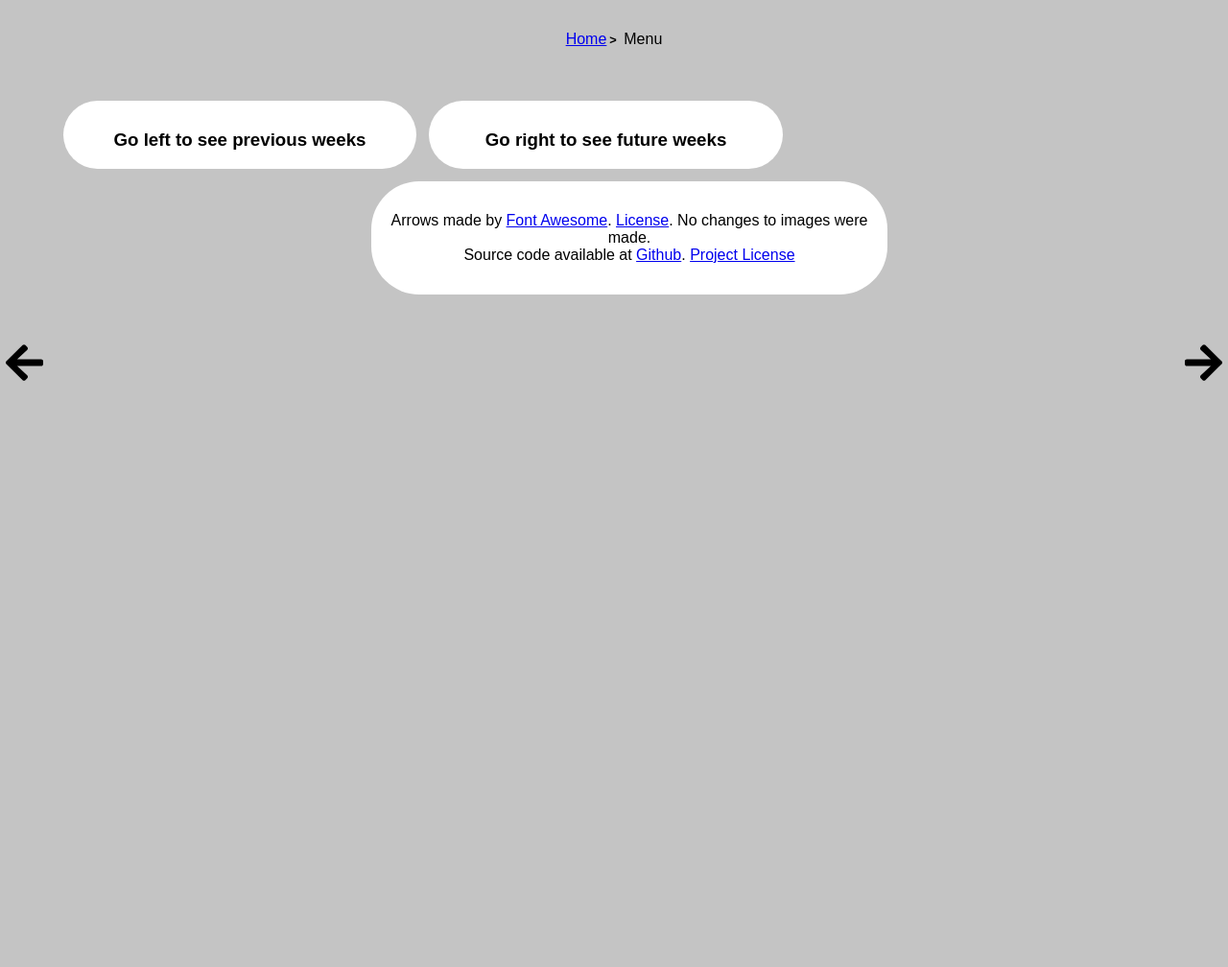
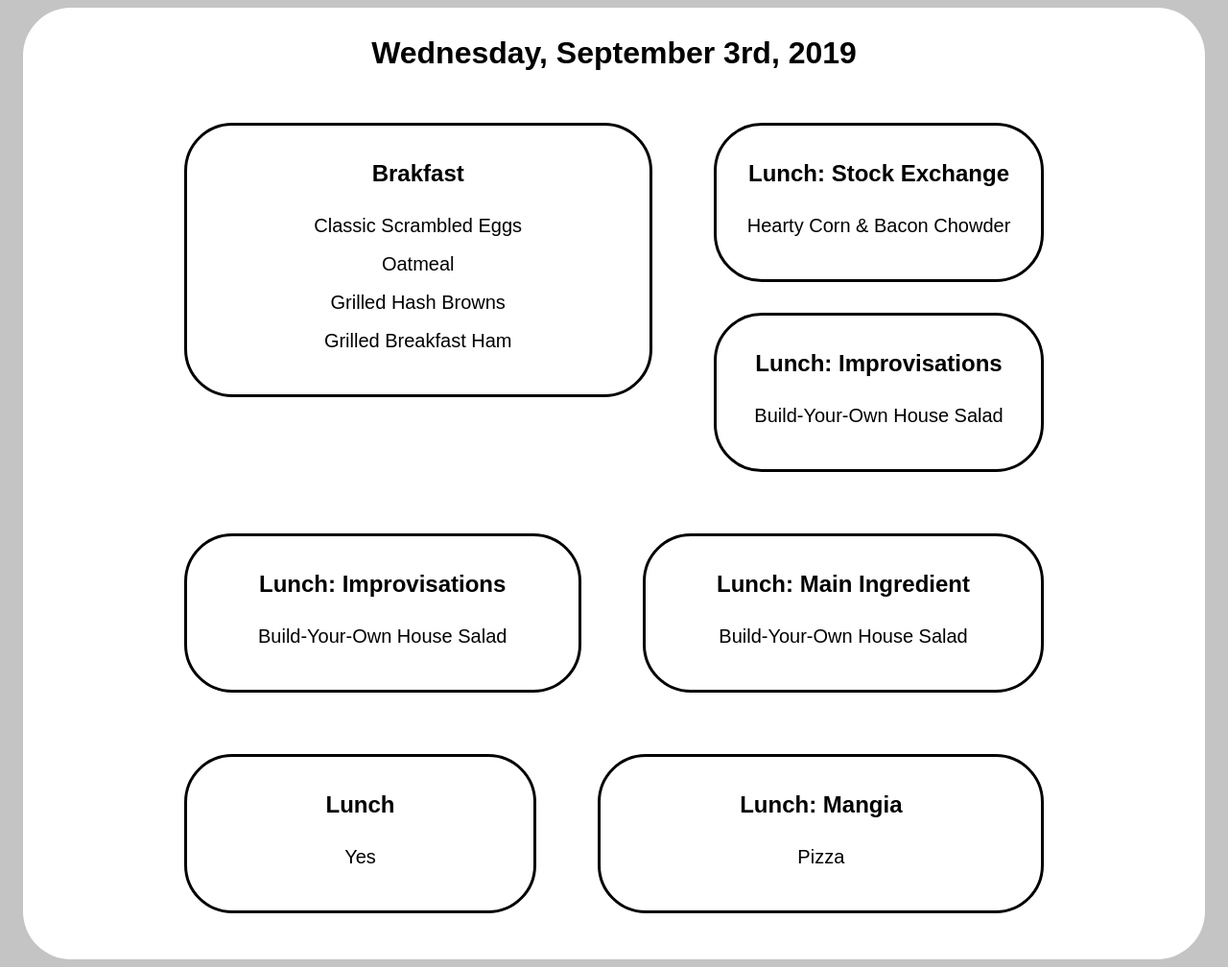
Before and after one commit to lkellar/menu, a Python web app: template templates/index.html in a window 1280 px wide. Shown: the whole page at 96% size. Before the commit the page ends 397 px from the top, so only its background shows below. Run offline with Jinja, Linux system fonts and the light colour scheme; the template is opened without the code that fills it, so the values that code supplies are empty.

Commit message:
started work on new web page, not even close to done

```diff
--- a/static/main.js
+++ /dev/null
@@ -1,131 +0,0 @@
-function init() {
-    const before = document.getElementsByClassName('before');
-    const lastBefore = before[before.length - 1];
-    if (lastBefore) {
-        lastBefore.classList.add('visible');
-    }
-
-    const current = document.getElementsByClassName('current')[0];
-    if (current) {
-        current.classList.add('visible');
-    }
-
-    const after = document.getElementsByClassName('after')[0];
-    if (after) {
-        after.classList.add('visible');
-    }
-    document.addEventListener('touchstart', handleTouchStart, false);
-    document.addEventListener('touchmove', handleTouchMove, false);
-}
-
-function change(left) {
-    if (left) {
-        if (document.getElementsByClassName('after').length > 1) {
-            const before = document.getElementsByClassName('before visible')[0];
-            if (before) {
-                before.classList.remove('visible');
-            }
-            const oldCurrent = document.getElementById('current');
-            oldCurrent.removeAttribute('id');
-            oldCurrent.classList.add('before', 'visible');
-
-            const newCurrent = document.getElementsByClassName('after visible')[0];
-            newCurrent.classList.remove('after', 'visible');
-            newCurrent.id = 'current';
-            const after = document.getElementsByClassName('after')[0];
-            if (after) {
-                after.classList.add('visible');
-            }
-        }  else {
-            changeWeek(true);
-        }
-    } else {
-        if (document.getElementsByClassName('before').length > 1) {
-            const after = document.getElementsByClassName('after visible')[0];
-            if (after) {
-                after.classList.remove('visible');
-            }
-            const oldCurrent = document.getElementById('current');
-            oldCurrent.removeAttribute('id');
-            oldCurrent.classList.add('after', 'visible');
-
-            const newCurrent = document.getElementsByClassName('before visible')[0];
-            newCurrent.classList.remove('before', 'visible');
-            newCurrent.id = 'current';
-
-            const beforeList = document.getElementsByClassName('before');
-            const before = beforeList[beforeList.length - 1];
-            if (before) {
-                before.classList.add('visible');
-            }
-        }
-        else {
-            changeWeek(false);
-        }
-    }
-}
-
-function changeWeek(add) {
-    let url = new URL(window.location.href);
-    let weeks = Number(url.searchParams.get('weeks'));
-    if (add) {
-        weeks += 1
-    } else {
-        weeks -= 1;
-    }
-    url.searchParams.set('weeks', weeks.toString());
-    if (add) {
-        url.searchParams.set('entry', 'first');
-    } else {
-        url.searchParams.set('entry', 'last')
-    }
-    window.location.href = url.toString();
-
-}
-
-function handleTouchStart(evt) {
-    xDown = evt.touches[0].clientX;
-    yDown = evt.touches[0].clientY;
-}
-
-function handleTouchMove(evt) {
-    if ( ! xDown || ! yDown ) {
-        return;
-    }
-
-    var xUp = evt.touches[0].clientX;
-    var yUp = evt.touches[0].clientY;
-
-    var xDiff = xDown - xUp;
-    var yDiff = yDown - yUp;
-
-    if ( Math.abs( xDiff ) > Math.abs( yDiff ) ) {/*most significant*/
-        if (Math.abs(xDiff) > 10) {
-            if (xDiff > 0) {
-                change(true)
-            } else {
-                change(false)
-            }
-        }
-    }
-    /* reset values */
-    xDown = null;
-    yDown = null;
-}
-
-function keyDown(oToCheckField, oKeyEvent) {
-    if (oKeyEvent.key === 'ArrowRight' || oKeyEvent.key === 'd') {
-        change(true)
-    } else if (oKeyEvent.key === 'ArrowLeft' || oKeyEvent.key === 'a') {
-        change(false)
-    }
-}
-
-const navBar = document.getElementsByTagName('nav')[0];
-if (navBar.getElementsByTagName('li').length === 1) {
-    navBar.style.display = 'none';
-}
-
-let xDown = null;
-let yDown = null;
-init();
--- a/static/style.css
+++ b/static/style.css
@@ -3,127 +3,40 @@ body {
     font-family: sans-serif;
 }
 
-#main {
+.surround {
+    text-align: center;
+    background-color: #FFFFFF;
+    border-radius: 50px;
+    padding: 0.5em 1em 1em;
+    width: 95%;
+    margin: 0 auto;
+}
+
+.stations {
+    margin: 0 10%;
+    align-items: flex-start;
     display: flex;
     flex-flow: row wrap;
-    margin: 0 4vw 1vw 4vw
 }
 
-.day {
-    width: 27vw;
-    border-radius: 50px;
-    background-color: white;
-    padding: 1% 1% 0 1%;
-    display: none;
-    text-align: center;
-    margin: 0 0.5vw;
-    height: auto;
+.double-station, .station {
+
+    margin: 0 auto;
 }
 
-
-#current {
-    display: inline-block;
+.station {
+    border: solid;
+    padding: 1em 2em;
+    border-radius: 50px;
+    margin: 2em;
+    flex: auto;
 }
 
-.visible {
-    display: inline-block;
-}
-
-ul {
+.station ul {
     list-style-type: none;
     padding: 0;
+
+
+    font-size: 125%;
+    line-height: 2;
 }
-
-li {
-    padding: 1% 0;
-}
-
-h2 {
-    margin: 0 10%;
-    font-size: x-large;
-    height: auto;
-}
-
-footer {
-    text-align: center;
-    background: white;
-    border-radius: 50px;
-    padding: 1rem;
-    width: 40%;
-    margin: 0 30%;
-}
-
-.arrow {
-    width: 3vw;
-    position: absolute;
-    bottom: 50vh;
-    margin: 0 0.5vw
-}
-
-#left {
-    left: 0;
-}
-
-#right {
-    right: 0;
-}
-
-.hidden {
-    background-color: #c4c4c4;
-}
-
-@media only screen and (orientation: portrait) {
-    .visible {
-      display: none;
-    }
-    #current {
-        width: 90vw;
-        margin: 0 5vw;
-        padding: 1%;
-    }
-
-    footer {
-        width: 80vw;
-        margin: 0 auto;
-    }
-}
-
-/* Darkmode stuff */
-
-@media (prefers-color-scheme: dark) {
-    .day, footer, nav {
-        background-color: #d3d3d3;
-    }
-
-    body, .hidden {
-        background-color: #515151;
-    }
-
-}
-
-nav {
-    padding: 1em;
-    border-radius: 50px;
-    width: 60%;
-    margin: 0 auto 2em;
-    text-align: center;
-}
-
-nav ol {
-    list-style-type: none;
-    padding-left: 0;
-    margin: auto;
-}
-
-nav li {
-    display: inline-block;
-}
-
-nav a::after {
-    display: inline-block;
-    color: #000;
-    content: '>';
-    font-size: 80%;
-    font-weight: bold;
-    padding: 0 3px;
-}
--- a/templates/index.html
+++ b/templates/index.html
@@ -6,23 +6,8 @@
     <link rel="stylesheet" href="{{ url_for('static', filename='style.css') }}" type="text/css">
     <meta name="viewport" content="width=device-width, initial-scale=1">
 </head>
-{% macro genDay(_class, data, date, id=None) %}
-    <div class="{{ _class }}" id="{{ id if id }}">
-        <h2>{{ datetime.strptime(date, '%Y-%m-%d').strftime(
-            '%A, %B %d, %Y') }}</h2>
-        <ul>
-            {% for i in data.menu %}
-                {% if i.startswith('\n') %}
-                    <h3>{{ i.replace('\n','') }}</h3>
-                {% else %}
-                    <li>{{ i }}</li>
-                {% endif %}
-            {% endfor %}
-        </ul>
-    </div>
-{%- endmacro %}
-<body onkeydown="keyDown(this, event);">
-<nav>
+<body>
+<!---<nav>
 {# A dynamic navigation bar #}
     <ol>
         {% if url_for('index') != '/' %}
@@ -31,30 +16,63 @@
         <li>Menu</li>
     </ol>
 </nav>
-<img alt="Left Arrow" class="arrow" id="left" onclick="change(false);" src="{{ url_for('static', filename='assets/left.svg') }}">
-<img alt="Right Arrow" class="arrow" id="right" onclick="change(true);" src="{{ url_for('static', filename='assets/right.svg') }}">
-<div id="main">
-    <div class="day before hidden"></div>
-    <div class="day before">
-        <h3>Go left to see previous weeks</h3>
+--->
+<div class="surround">
+    <h1>Wednesday, September 3rd, 2019</h1>
+    <div class="stations">
+        <div class="station">
+            <h2>Brakfast</h3>
+            <ul>
+                <li>Classic Scrambled Eggs</li>
+                <li>Oatmeal</li>
+                <li>Grilled Hash Browns</li>
+                <li>Grilled Breakfast Ham</li>
+            </ul>
+        </div>
+        <div class="double-station">
+            <div class="station">
+                <h2>Lunch: Stock Exchange</h2>
+                <ul>
+                    <li>Hearty Corn & Bacon Chowder</li>
+                </ul>
+            </div>
+            <div class="station">
+                <h2>Lunch: Improvisations</h2>
+                <ul>
+                    <li>Build-Your-Own House Salad</li>
+                </ul>
+            </div>
+        </div>
+
+        <div class="station">
+            <h2>Lunch: Improvisations</h2>
+            <ul>
+                <li>Build-Your-Own House Salad</li>
+            </ul>
+        </div>
+
+        <div class="station">
+            <h2>Lunch: Main Ingredient</h2>
+            <ul>
+                <li>Build-Your-Own House Salad</li>
+            </ul>
+        </div>
+        <div class="station">
+            <h2>Lunch</h2>
+            <ul>
+                <li>Yes</li>
+            </ul>
+        </div>
+        <div class="station">
+                <h2>Lunch: Mangia</h2>
+                <ul>
+                    <li>Pizza</li>
+                </ul>
+            </div>
     </div>
-    {% for i in data['before'] %}
-        {{ genDay('day before', data['before'][i], i) }}
-    {% endfor %}
-    {% for i in data['current'] %}
-        {{ genDay('day', data['current'][i], i, id='current') }}
-    {% endfor %}
-    {% for i in data['after'] %}
-        {{ genDay('day after', data['after'][i], i) }}
-    {% endfor %}
-    <div class="day after">
-        <h3>Go right to see future weeks</h3>
-    </div>
-    <div class="day after hidden"></div>
 </div>
-<footer>
-    <p>Arrows made by <a href="https://fontawesome.com">Font Awesome</a>. <a href="https://fontawesome.com/license/free">License</a>. No changes to images were made. <br>Source code available at <a href="https://github.com/katzrkool/menu">Github</a>. <a href="https://github.com/katzrkool/menu/blob/master/LICENSE">Project License</a></p>
-</footer>
-<script type="text/javascript" src="{{ url_for('static', filename='main.js')}}"></script>
+<!---<footer>
+    Source code available at <a href="https://github.com/katzrkool/menu">Github</a>. <a href="https://github.com/katzrkool/menu/blob/master/LICENSE">Project License</a></p>
+</footer>--->
 </body>
 </html>
```
Also changed, not shown: menu/app.py (+25 -3 lines), static/error.js (deleted, +0 -56 lines), templates/error.html (deleted, +0 -14 lines), static/assets/left.svg (deleted), static/assets/right.svg (deleted), 1 other file.
